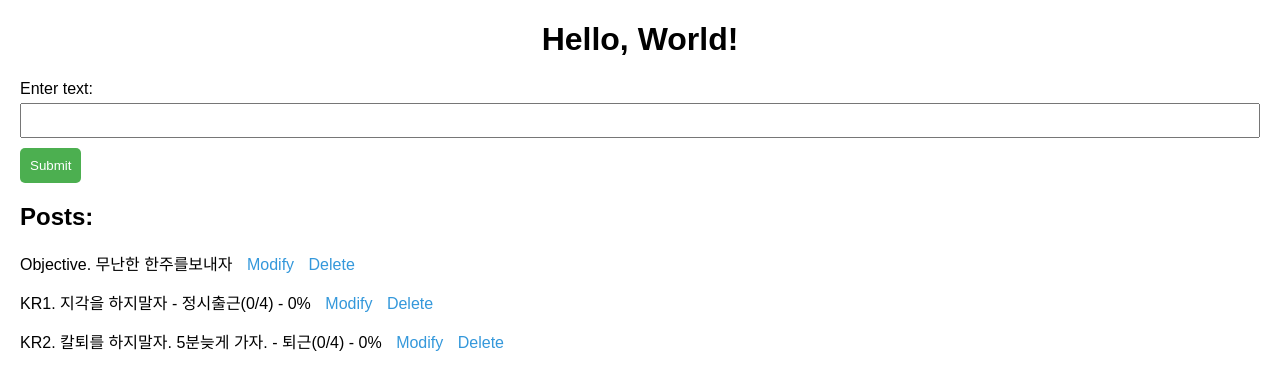
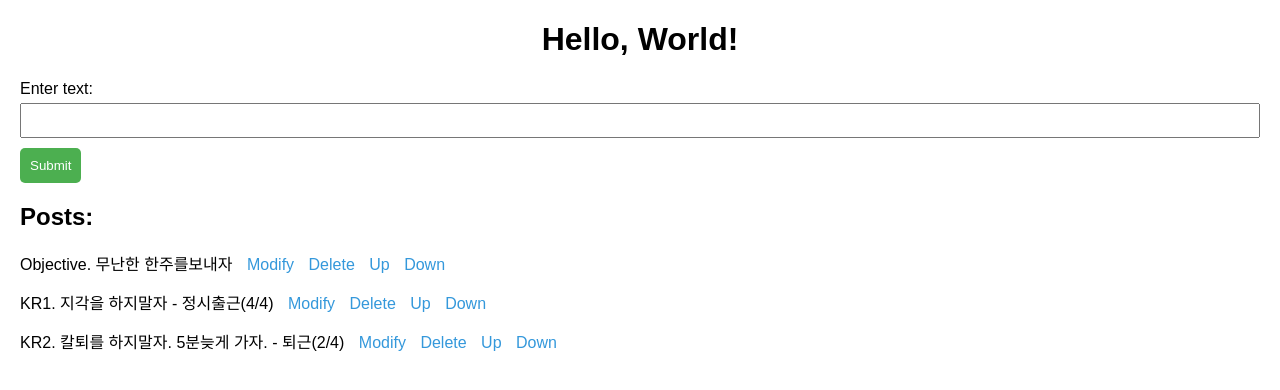
Before and after one commit to channi02/bcwootest, a Flask app: page / in a window 1280 px wide. Shown: the top 390 px of the page. Run offline with Flask 3, Linux system fonts and the light colour scheme.

Commit message:
up down feature add

```diff
--- a/flasktutorial/app.py
+++ b/flasktutorial/app.py
@@ -1,5 +1,6 @@
 from flask import Flask, render_template, request
 
+import re
 import os
 import uuid
 
@@ -36,6 +37,19 @@ def delete_data(post_id):
         for id, data in all_data:
             file.write(f"{id},{data}\n")
 
+def add_data(post_id, amount):
+    all_data = load_data()
+    pattern = r'\((\d+)/(\d+)\)'
+    for i, (id, data) in enumerate(all_data):
+        if id == post_id:
+            new_data = re.sub(pattern, lambda match: f'({int(match.group(1)) + amount}/{match.group(2)})', data)
+            all_data[i] = (id, new_data)
+            break
+
+    with open(data_file_path, 'w') as file:
+        for id, data in all_data:
+            file.write(f"{id},{data}\n")
+
 @app.route('/')
 def index():
     posts = load_data()
@@ -68,6 +82,17 @@ def delete(post_id):
     posts = load_data()
     return render_template('index.html', posts=posts)
 
+@app.route('/up/<post_id>')
+def up(post_id):
+    add_data(post_id,1)
+    posts = load_data()
+    return render_template('index.html', posts=posts)
+
+@app.route('/down/<post_id>')
+def down(post_id):
+    add_data(post_id,-1)
+    posts = load_data()
+    return render_template('index.html', posts=posts)
 
 
 if __name__ == '__main__':
--- a/flasktutorial/data.txt
+++ b/flasktutorial/data.txt
@@ -1,3 +1,3 @@
 b27bf2df-7487-437d-ab8c-0202cdfc9e99,Objective. 무난한 한주를보내자
-31c42d8d-bb7d-40be-bbb3-7438c3b44db4,KR1. 지각을 하지말자 - 정시출근(0/4) - 0%
-9efc3950-d596-4ab1-a586-3bba65602c8d,KR2. 칼퇴를 하지말자. 5분늦게 가자. - 퇴근(0/4) - 0%
+31c42d8d-bb7d-40be-bbb3-7438c3b44db4,KR1. 지각을 하지말자 - 정시출근(4/4)
+9efc3950-d596-4ab1-a586-3bba65602c8d,KR2. 칼퇴를 하지말자. 5분늦게 가자. - 퇴근(2/4)
--- a/flasktutorial/templates/index.html
+++ b/flasktutorial/templates/index.html
@@ -80,6 +80,8 @@
             <li>{{ post[1] }}
                 <a href="/modify/{{ post[0] }}">Modify</a>
                 <a href="/delete/{{ post[0] }}">Delete</a>
+                <a href="/up/{{ post[0] }}">Up</a>
+                <a href="/down/{{ post[0] }}">Down</a>
             </li>
         {% endfor %}
     </ul>
```
